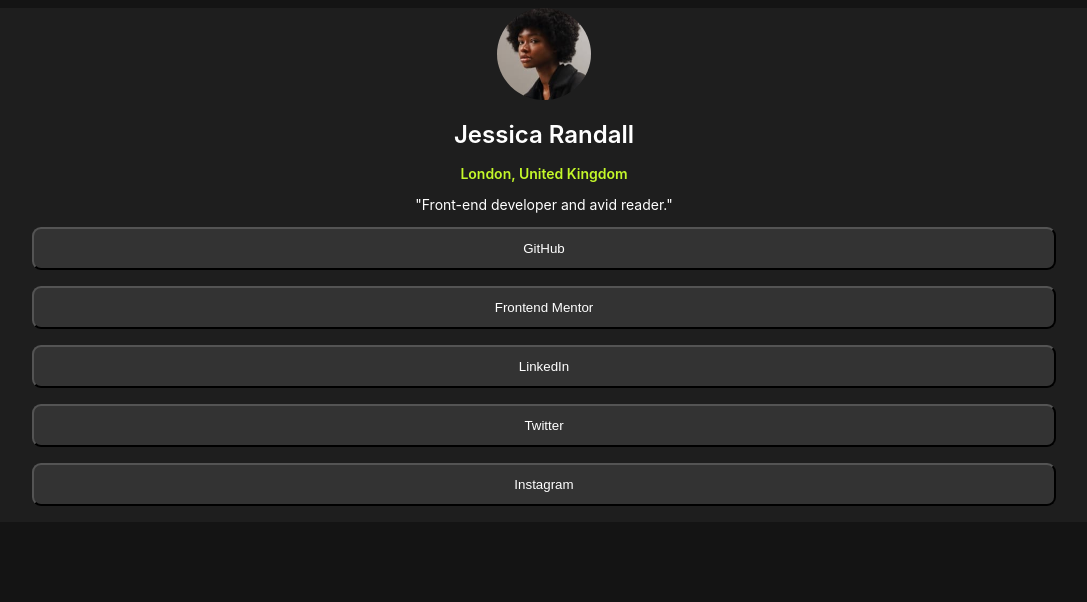
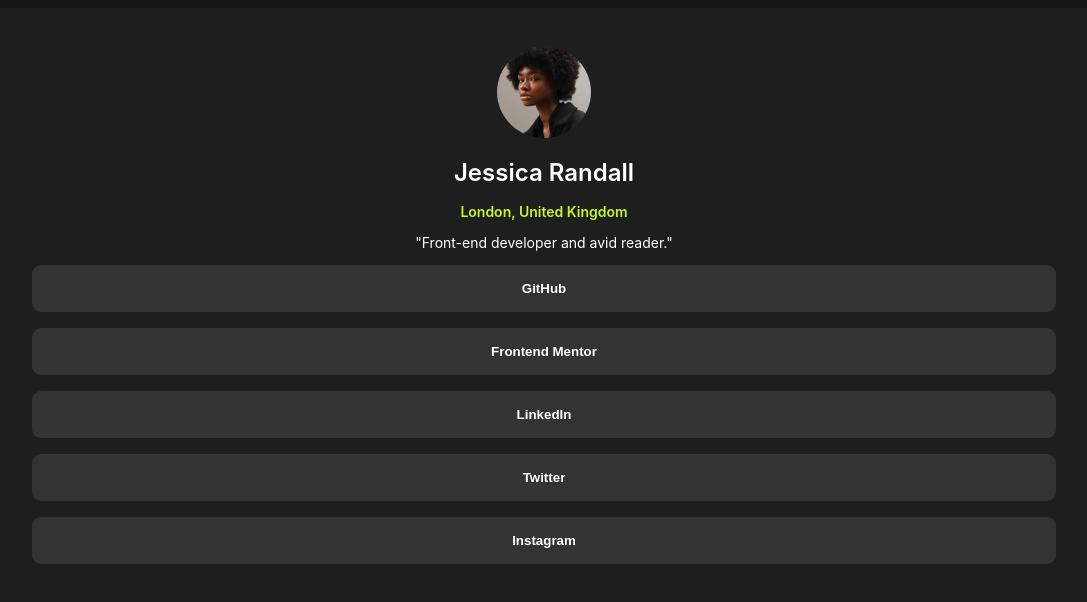
Before and after one commit to Lukas3162000/Social_links, a plain HTML site: page index.html in a window 1280 px wide. Shown: the whole page, without its empty margins (96-1183 px from the left). Drawn offline with Linux system fonts and the light colour scheme.

Commit message:
Spacing anpassungen Padding/Margin + Hoverstate hinzugefügt

```diff
--- a/style.css
+++ b/style.css
@@ -24,6 +24,8 @@
 --xl: 24px;
 --xxl: 28px;
 --xxxl: 32px;
+--xxxxl: 38px;
+--xxxxxl: 42px;
 
 }
 
@@ -38,6 +40,8 @@
     background-color: var(--Grey800);
     box-sizing: border-box;
     color: var(--white);
+    border-radius: 8px;
+
 
     /*Container-Responsive machen*/
     display: flex;
@@ -49,6 +53,8 @@
 content {
     font-family: inter;
 
+
+
     /*Inahlt-Responsive machen*/
     width: 50%;
     margin: 0 auto;
@@ -59,6 +65,8 @@
     border-radius: 50%;
     width: 94px;
     height: 92px;
+
+    margin-top: var(--xxxxl);
 }
 
 text h1{
@@ -77,17 +85,32 @@
     font-weight: var(--Light);
 }
 
-/*Buttons*/
+/*Links/Buttons*/
+links{
+    margin-bottom: var(--xxxxl);
+    margin-left: var(--xxxxl);
+    margin-right: var(--xxxxl);
+}
 
 button{
     border-radius: 9px;
+    border: none;
     width: 80vw;
-    padding-top: var(--s);
-    padding-bottom: var(--s);
+
+    padding-top: var(--m);
+    padding-bottom: var(--m);
     margin-bottom: var(--m);
+
     color: var(--white);
     background-color: var(--Grey700);
+    font-weight: var(--medium);
+
 
     /*Buttons-Responsive machen*/
 
 }
+
+button:hover {
+    background-color: var(--Green);
+    color: var(--Grey800);
+}
```
